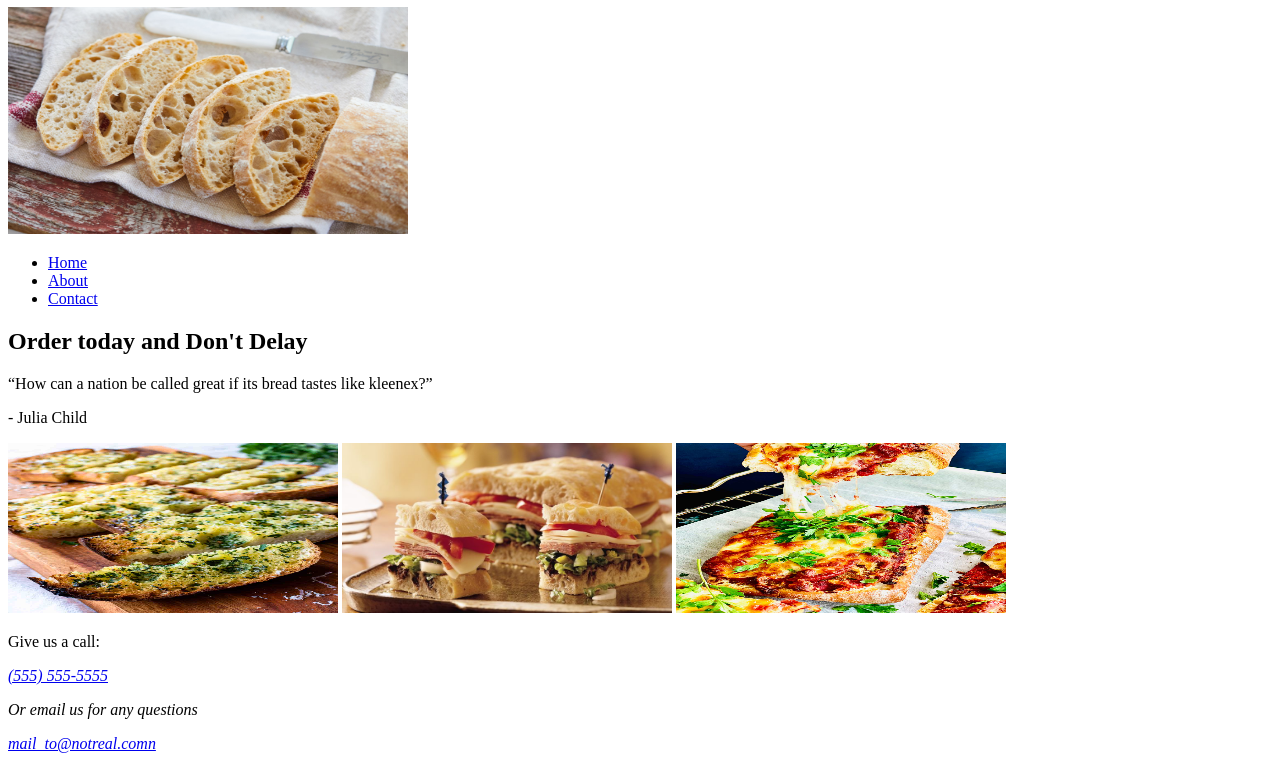
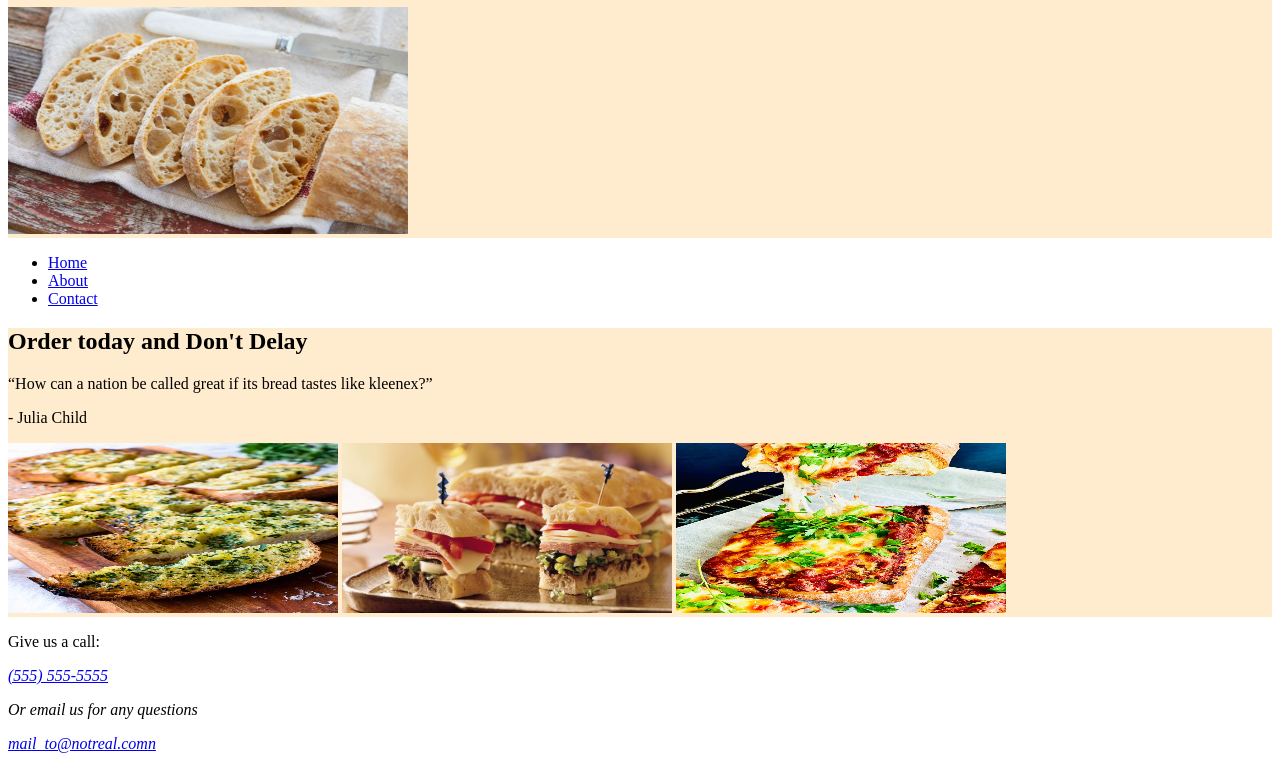
Before and after one commit to KelliLil/FakeBusiness, a plain HTML site: page index.html in a window 1280 px wide. Shown: the part 73-839 px from the top of the page. Drawn offline with Linux system fonts and the light colour scheme.

Commit message:
Add style for CSS

```diff
--- a/index.html
+++ b/index.html
@@ -2,8 +2,8 @@
 <html lang="en">
 <head>
     <meta charset="UTF-8">
-    <meta http-equiv="X-UA-Compatible" content="IE=edge">
     <meta name="viewport" content="width=device-width, initial-scale=1.0">
+    <link rel="stylesheet" href="./style.css"/>
     <title>FakeBusiness</title>
 </head>
 <body>
```
